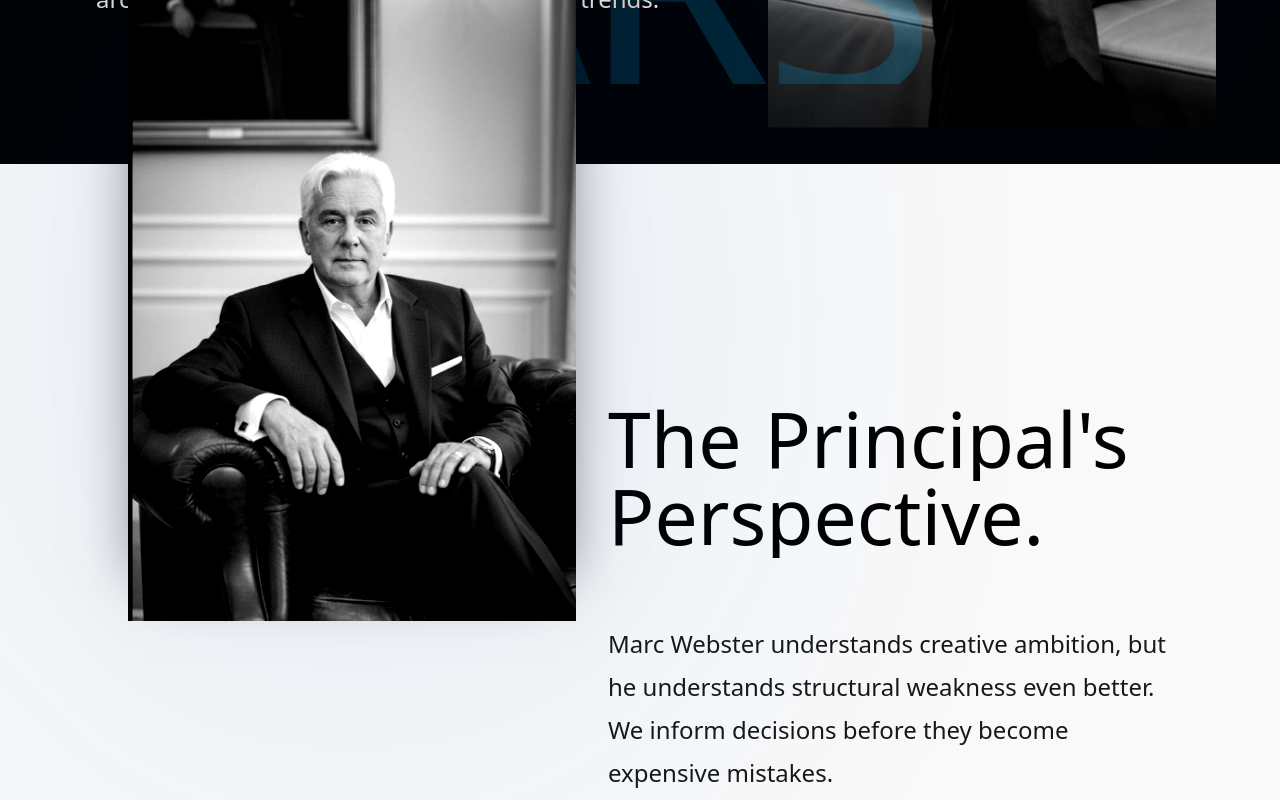
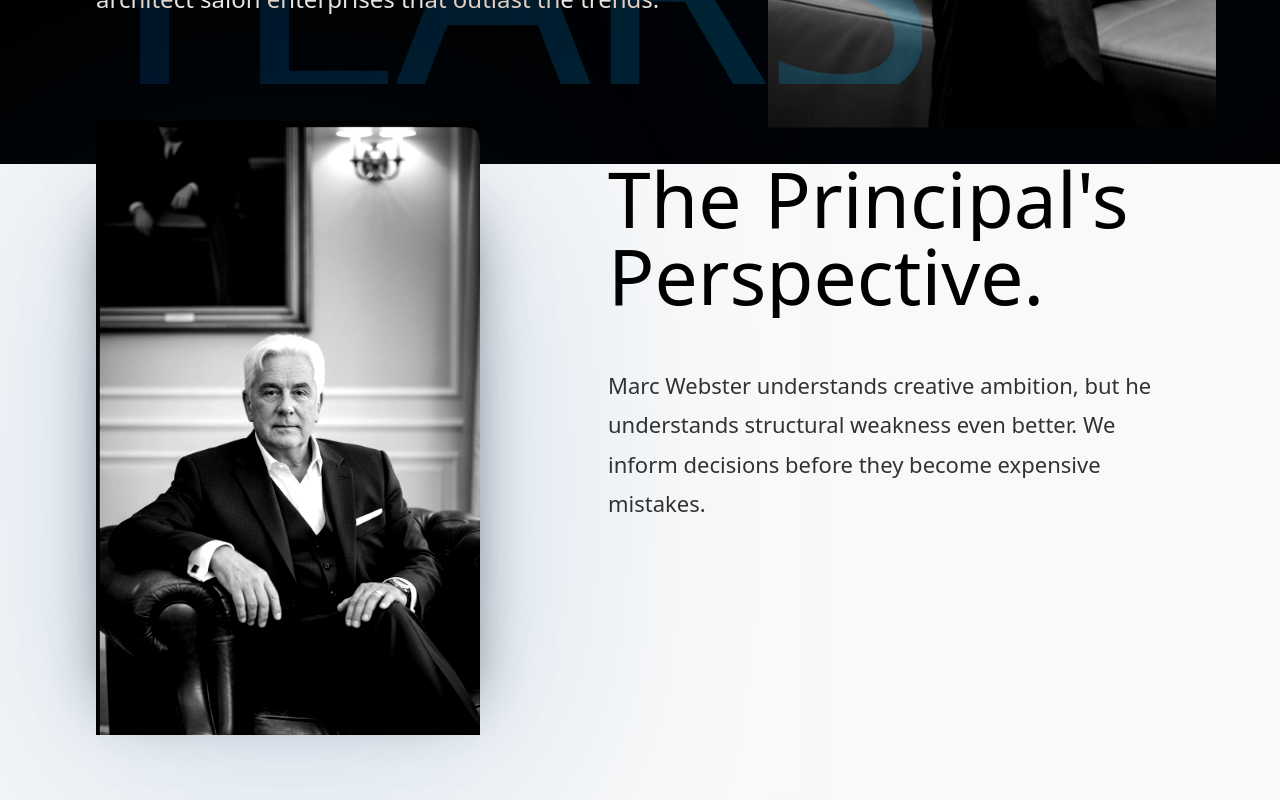
Before and after one commit to jcdelport/website, a Next.js app: page / in a window 1280 px wide. Shown: the part 980-1780 px from the top of the page. Built offline with nearby package versions, Linux system fonts and the light colour scheme; a web font is replaced by a local one.

Commit message:
fix: Contain overlapping image logic to flex layout to prevent text clipping

```diff
--- a/src/app/page.tsx
+++ b/src/app/page.tsx
@@ -161,27 +161,35 @@ export default function Home() {
 
           {/*
             2. THE PRINCIPAL'S PERSPECTIVE
-            The portrait floating aggressively halfway across the section boundary, but smaller (max 35% width desktop).
+            Fixed structure: The image is now explicitly contained within the section grid,
+            but floats upwards over the black section boundary cleanly without hitting Hero text.
           */}
-          <div className="absolute left-[5%] md:left-[10vw] top-[115vh] w-[80%] md:w-[35vw] aspect-[3/4] float-img-wrapper z-40 shadow-[0_30px_60px_-15px_rgba(0,0,0,0.6)]">
-             <div className="absolute inset-0 bg-[#0056B3] blur-[150px] opacity-10 -z-10 scale-125 translate-y-12"></div>
+          <section className="relative w-full bg-bone text-pitch pb-32 px-8 md:px-24 border-none z-20">
+
+             <div className="w-full flex flex-col md:flex-row items-end gap-16 md:gap-32 relative">
+
+               {/* Left Column: Portrait Floating Upwards */}
+               <div className="w-full md:w-[30vw] aspect-[3/4] float-img-wrapper z-40 shadow-[0_30px_60px_-15px_rgba(0,0,0,0.6)] relative -mt-32 md:-mt-[25vh]">
+                 <div className="absolute inset-0 bg-[#0056B3] blur-[100px] opacity-[0.15] -z-10 scale-125 translate-y-12 mix-blend-screen"></div>
                  <img
                    src="/Images/WhatsApp%20Image%202026-03-25%20at%2016.15.50%20(1).jpeg"
                    alt="Marc Webster Standing"
-               className="w-full h-[120%] -top-[10%] absolute object-cover grayscale contrast-[1.4] object-top"
+                   className="w-full h-[120%] -top-[10%] mb-[10%] absolute object-cover grayscale contrast-[1.4] object-top"
                  />
                </div>
 
-          <section className="relative w-full min-h-[90vh] bg-bone text-pitch pt-[30vh] pb-32 px-8 md:px-24 flex flex-col items-end z-0">
-             {/* 15vw breathing room enforced by restricting text to the far right */}
-             <div className="w-full md:w-[45vw] flex flex-col right-0 relative z-50">
-               <h2 className="text-[clamp(3.5rem,6vw,6rem)] font-serif leading-[0.9] mb-16 sub-header-mask">
+               {/* Right Column: Text block */}
+               <div className="w-full md:w-[45vw] flex flex-col pb-24 md:pb-40 relative z-50">
+                 <h2 className="text-[clamp(3.5rem,6vw,6rem)] font-serif leading-[0.9] mb-12 sub-header-mask">
                    <SplitTextWordHelper text="The Principal's Perspective." />
                  </h2>
-               <p className="font-sans text-[24px] leading-[1.8] font-light opacity-90 max-w-2xl">
+                 <p className="font-sans text-[22px] leading-[1.8] font-light opacity-80 max-w-2xl">
                     Marc Webster understands creative ambition, but he understands structural weakness even better. We inform decisions before they become expensive mistakes.
                  </p>
                </div>
+
+             </div>
+
           </section>
       </div>
 
```
Lines whose indentation alone changed are shown as unchanged.
